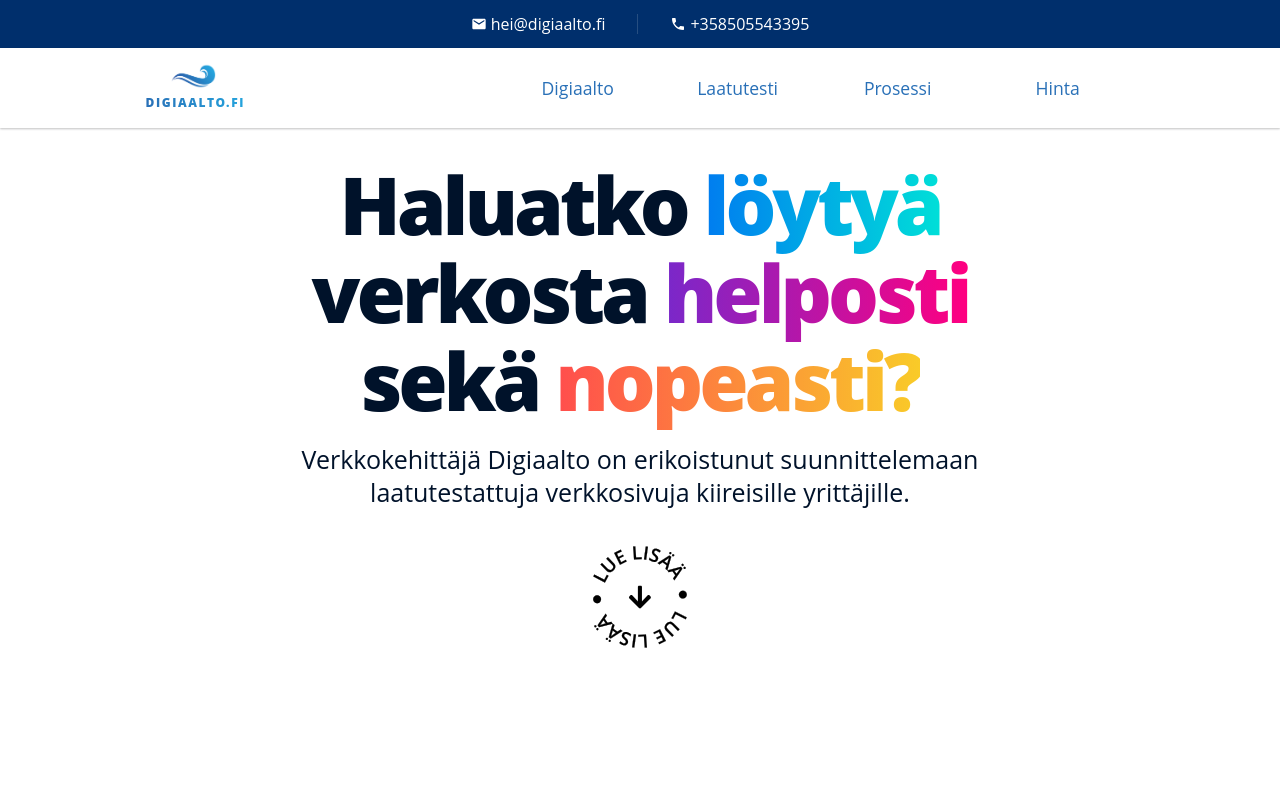
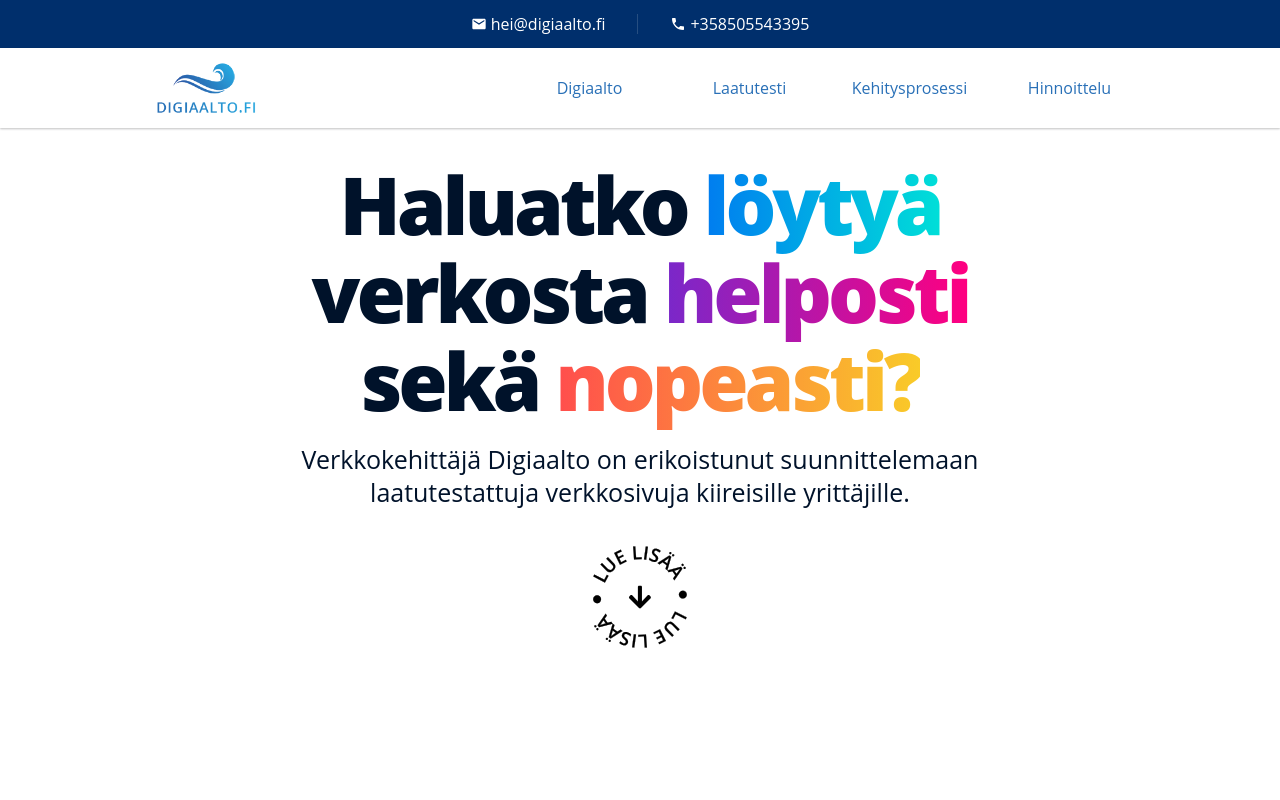
Before and after one commit to digiaalto/etusivu, a Next.js app: page / in a window 1280 px wide. Shown: the top 800 px of the page. Built offline with nearby package versions, Linux system fonts and the light colour scheme; a small style sheet from the web is missing.

Commit message:
footer, minor content tweaks

```diff
--- /dev/null
+++ b/components/Footer.js
@@ -0,0 +1,73 @@
+import React from "react"
+import styles from "../styles/Footer.module.sass"
+import Link from "next/link"
+
+const Footer = () => {
+  return (
+    <footer className={styles.footer}>
+      <div className={styles.wrapper}>
+        <FooterNav />
+        <FooterContactInfo />
+        <Trademark />
+      </div>
+    </footer>
+  )
+}
+
+const FooterContactInfo = () => {
+  return (
+    <div className={styles.footerItem}>
+      <span className={styles.footerHeader}>Ota yhteyttä</span>
+      <ul className={styles.itemList}>
+        <li>
+          <a href="mailto:hei@digiaalto.fi">hei@digiaalto.fi</a>
+        </li>
+        <li>
+          <a href="tel:+358505543395">+358 50554 3395</a>
+        </li>
+      </ul>
+    </div>
+  )
+}
+
+const FooterNav = () => {
+  return (
+    <div className={styles.footerItem}>
+      <span className={styles.footerHeader}>Linkit</span>
+      <ul className={styles.itemList}>
+        <li>
+          <a onClick={() => window.scrollTo(0, 0)}>Etusivu</a>
+        </li>
+        <li>
+          <Link href="#laatutesti-google-lighthouse">
+            <a>Laatutesti</a>
+          </Link>
+        </li>
+        <li>
+          <Link href="#kehitysprosessi">
+            <a>Kehitysprosessi</a>
+          </Link>
+        </li>
+        <li>
+          <Link href="#hinnoittelu">
+            <a>Hinnoittelu</a>
+          </Link>
+        </li>
+      </ul>
+    </div>
+  )
+}
+
+const Trademark = () => {
+  return (
+    <div className={styles.footerItem}>
+      <Link href="/">
+        <a>
+          <img src="brand/logo.png" className={styles.logo} />
+        </a>
+      </Link>
+    </div>
+  )
+}
+
+export default Footer
--- a/components/LP_Pricing.js
+++ b/components/LP_Pricing.js
@@ -3,7 +3,7 @@ import { FaGift } from "react-icons/fa"
 
 const LP_Pricing = () => {
   return (
-    <section id="hinta" className={styles.section}>
+    <section id="hinnoittelu" className={styles.section}>
       <div className={styles.content}>
         <FaGift className={styles.giftIcon} />
         <h3 className={styles.header}>
--- a/components/LP_Problem.js
+++ b/components/LP_Problem.js
@@ -1,6 +1,5 @@
 import styles from "../styles/LP_Problem.module.sass"
 import { Fade } from "react-awesome-reveal"
-import Button from "./utility/Button"
 
 const LP_Problem = () => {
   return (
--- a/components/LP_Process.js
+++ b/components/LP_Process.js
@@ -21,7 +21,7 @@ const LP_Process = () => {
   }, [inView])
 
   return (
-    <section className={styles.section} id="toteutusprosessi" ref={ref}>
+    <section className={styles.section} id="kehitysprosessi" ref={ref}>
       <div className={styles.content}>
         <div className={styles.column}>
           <Images inView={inView} dist={(scrollY / initialY - 1) * 100} />
--- a/components/LP_Solution.js
+++ b/components/LP_Solution.js
@@ -21,7 +21,7 @@ const LP_Solution = () => {
               <p>
                 Pelkästään täyttämällä haastattelulomakkeen saat yrityssivut
                 joiden toteutuksen takaa Googlen kehittämä verkkosivujen
-                laatutesti &rarr;&nbsp;&nbsp;
+                laatutesti{" "}
                 <Link href="#laatutesti-google-lighthouse">
                   <a>Lighthouse.</a>
                 </Link>
--- a/components/NavDesktop.js
+++ b/components/NavDesktop.js
@@ -20,8 +20,8 @@ const Links = () => {
     <ul className={styles.linkList}>
       <DigiaaltoLink href="#huippuluokan-sivut" text="Digiaalto" />
       <DigiaaltoLink href="#laatutesti-google-lighthouse" text="Laatutesti" />
-      <DigiaaltoLink href="#toteutusprosessi" text="Prosessi" />
-      <DigiaaltoLink href="#hinta" text="Hinta" />
+      <DigiaaltoLink href="#kehitysprosessi" text="Kehitysprosessi" />
+      <DigiaaltoLink href="#hinnoittelu" text="Hinnoittelu" />
     </ul>
   )
 }
@@ -29,7 +29,6 @@ const Links = () => {
 const Logo = () => (
   <a href="/" className={styles.logoContainer}>
     <img src="/brand/logo.png" className={styles.logoImage} />
-    <span className={styles.logoHeader}>Digiaalto.fi</span>
   </a>
 )
 
--- a/components/layout.js
+++ b/components/layout.js
@@ -1,6 +1,7 @@
 import React from "react"
 import Head from "next/head"
 import DesktopNavigation from "./NavDesktop"
+import Footer from "../components/Footer"
 
 const Layout = ({ title, type, description, children, infobar = null }) => {
   const SEO = {
@@ -32,6 +33,7 @@ const Layout = ({ title, type, description, children, infobar = null }) => {
       {infobar}
       <DesktopNavigation />
       <main>{children}</main>
+      <Footer />
     </React.Fragment>
   )
 }
--- /dev/null
+++ b/styles/Footer.module.sass
@@ -0,0 +1,48 @@
+@import "partials"
+
+.footer
+  background-color: #fafafd
+  width: 100%
+  margin: auto
+  position: relative
+  z-index: 1
+  font-size: 1rem
+  padding: map-get($padding, mobile)
+
+  a
+    color: map-get($colors, textGray)
+    &:hover
+      color: map-get($colors, textDark)
+
+.wrapper
+  display: flex
+  flex-direction: row
+  flex-wrap: wrap
+  justify-content: space-around
+
+.footerItem
+  margin-top: 2rem
+  min-width: 180px
+
+.footerHeader
+  display: block
+  font-weight: 600
+  margin-bottom: 1rem
+
+.itemList
+  list-style: none
+  margin: 0
+  padding: 0
+
+.logo
+  width: 10rem
+  margin: auto
+  margin-left: -26px
+
+@media (min-width: map-get($bp, laptop))
+  .footer
+    padding: map-get($padding, laptop)
+
+@media (min-width: map-get($bp, desktop))
+  .footer
+    padding: map-get($padding, desktop)
--- a/styles/NavDesktop.module.sass
+++ b/styles/NavDesktop.module.sass
@@ -20,7 +20,7 @@
 	align-items: center
 	align-content: center
 	justify-content: center
-	height: 65%
+	height: 75%
 
 .logoHeader
 	font-size: 0.75rem
@@ -35,7 +35,7 @@
 		-webkit-text-fill-color: transparent
 
 .logoImage
-	max-height: 50%
+	max-height: 100%
 
 .linkList
 	list-style: none
@@ -49,7 +49,7 @@
 	justify-content: center
 	align-items: center
 	align-contnet: center
-	font-size: 1.1rem
+	font-size: 1rem
 	height: 100%
 	width: 10rem
 	transition: all 0.1s ease-in
--- a/styles/_partials.sass
+++ b/styles/_partials.sass
@@ -28,6 +28,7 @@ $laptopHeroHeight: 900px
 $desktopHeroHeight: 940px
 
 @mixin preheader
+	display: block
 	color: map-get($colors, secondary)
 	text-transform: uppercase
 	font-weight: 800
```
Also changed, not shown: public/brand/logo-pixel.png (deleted), public/brand/logo.png.
